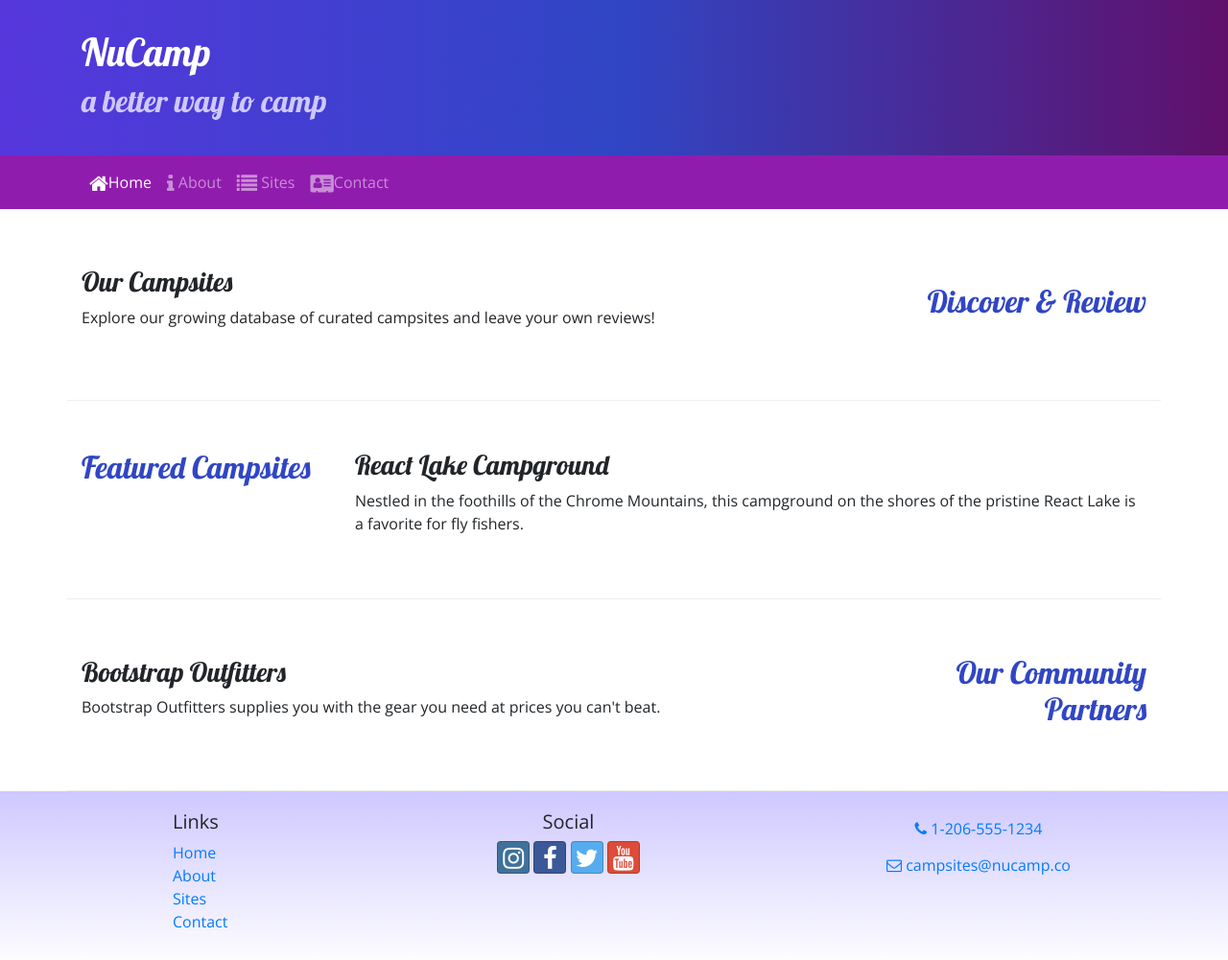
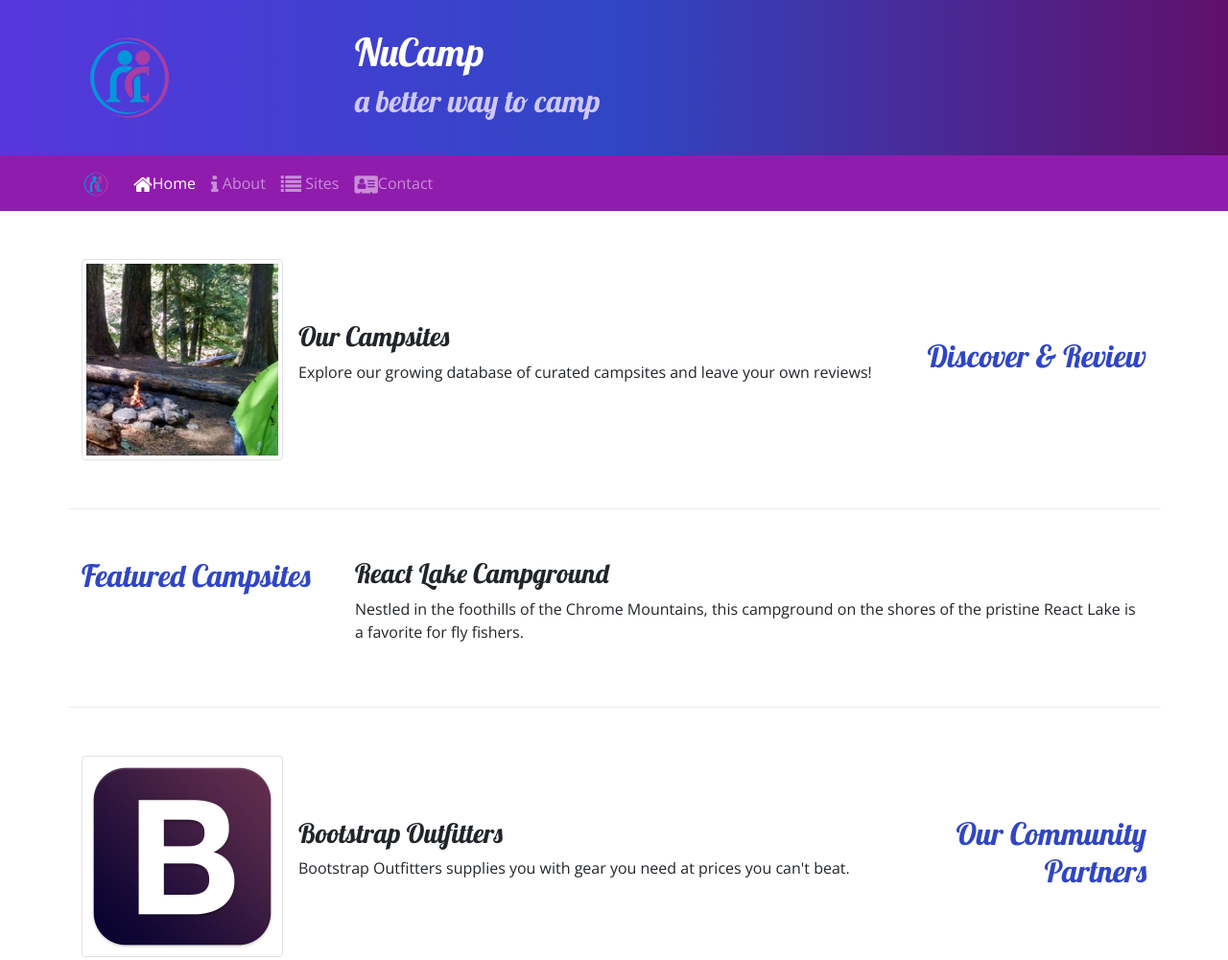
Before and after one commit to Brockcc/Nu-campsite, a website: page index.html in a window 1280 px wide. Shown: the top 1001 px of the page at 96% size. Drawn offline with nearby package versions, Linux system fonts and the light colour scheme.

Commit message:
Images and Media

```diff
--- a/index.html
+++ b/index.html
@@ -22,6 +22,9 @@
     <header class="jumbotron jumbotron-fluid"> <!--jumbotron class used to call extra attention to a section of the page that shows key messages-->
         <div class="container">
             <div class="row">
+                <div class="col-4 col-sm-3 col-m-2 align-self-center">
+                    <img src="img/logo.png" class="img-fluid"/>
+                </div>
                 <div class="col">
                     <h1>NuCamp</h1>
                     <h2>a better way to camp</h2>
@@ -32,7 +35,8 @@
         <!--class/section to create navbar-->
     <nav class="navbar navbar-expand-sm navbar-dark sticky-top">
         <div class="container">
-            <button class="navbar-toggler ml-auto" type="button" data-toggle="collapse" data-target="#nucampNavbar">
+            <a class="navbar-brand" href="#"><img src="img/logo.png" height="30" width="30"/></a>
+            <button class="navbar-toggler" type="button" data-toggle="collapse" data-target="#nucampNavbar">
                 <span class="navbar-toggler-icon"></span>
             </button>
             <!--fa font awesome class -->
@@ -52,8 +56,13 @@
                 <h2 class="text-sm-right">Discover & Review</h2> <!--aligns text to right on sm and up viewports -->
             </div>
             <div class="col">
-                <h3>Our Campsites</h3>
-                <p class="d-none d-sm-block">Explore our growing database of curated campsites and leave your own reviews!</p>
+                <div class="media">
+                    <img class="d-flex mr-3 img-thumbnail" src="img/breadcrumb-trail-thumb.jpg" alt="Breadcrumb Trail" />
+                    <div class="media-body align-self-center">
+                        <h3>Our Campsites</h3>
+                        <p class="d-none d-sm-block">Explore our growing database of curated campsites and leave your own reviews!</p>
+                    </div>
+                </div>
             </div>
         </div>
 
@@ -72,8 +81,13 @@
                 <h2 class="text-sm-right">Our Community Partners</h2>
             </div>
             <div class="col">
-                <h3>Bootstrap Outfitters</h3>
-        		<p class="d-none d-sm-block">Bootstrap Outfitters supplies you with the gear you need at prices you can't beat.</p>
+                <div class="media">
+                    <img class="d-flex mr-3 img-thumbnail" src="img/bootstrap-thumb.png" alt="Bootstrap Outfitters" />
+                    <div class="media-body align-self-center">
+                        <h3>Bootstrap Outfitters</h3>
+        				<p class="d-none d-sm-block">Bootstrap Outfitters supplies you with gear you need at prices you can't beat.</p>
+                    </div>
+                </div>
             </div>
         </div>
     </div>
```
Also changed, not shown: aboutus.html (+8 -4 lines), contactus.html (+7 -2 lines), img/bootstrap-thumb.png (added), img/breadcrumb-trail-thumb.jpg (added), img/breadcrumb-trail.jpg (added), img/chrome-river-thumb.jpg (added), img/chrome-river.jpg (added), img/logo.png (added), img/react-lake-thumb.jpg (added), img/react-lake.jpg (added), 1 other file.
